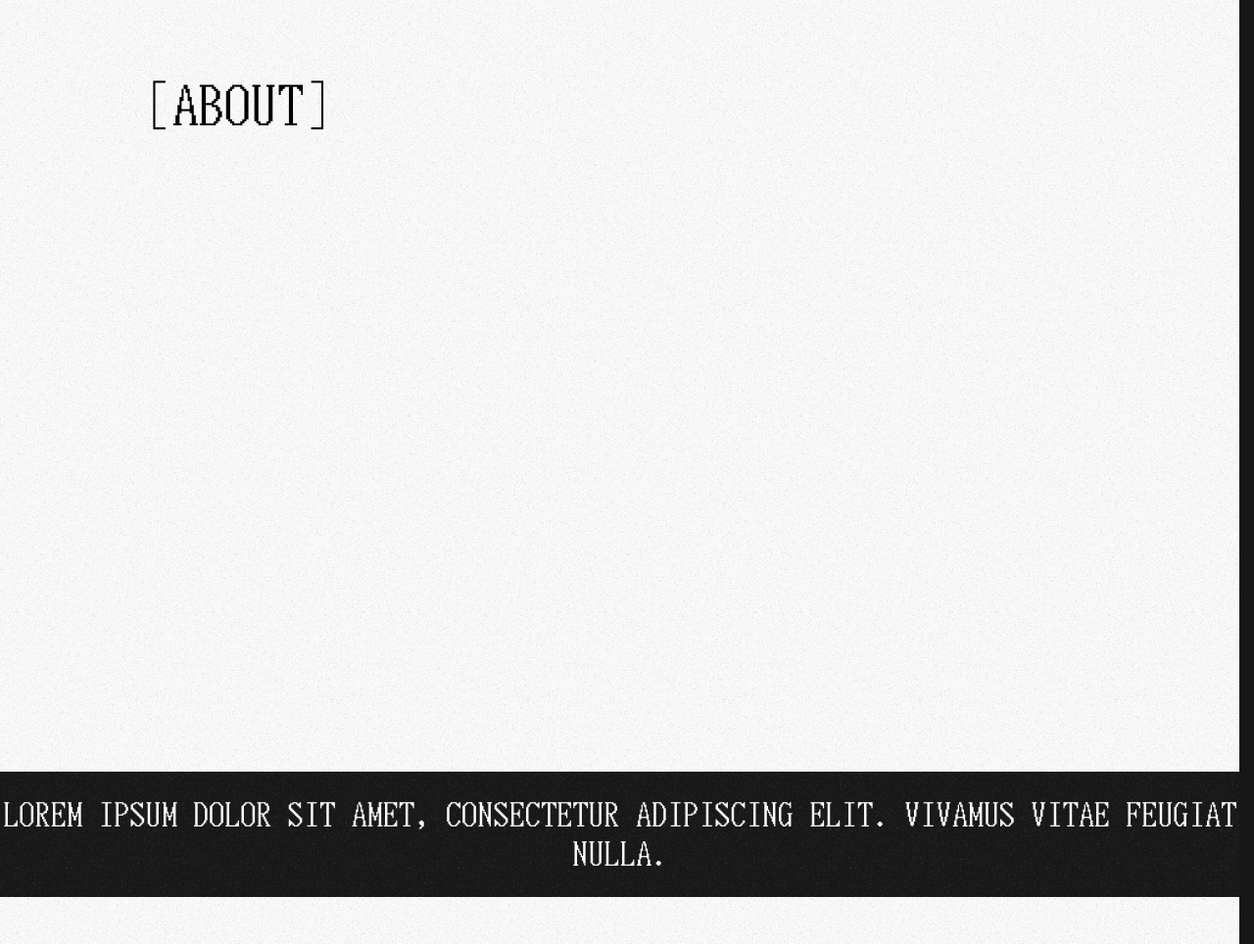
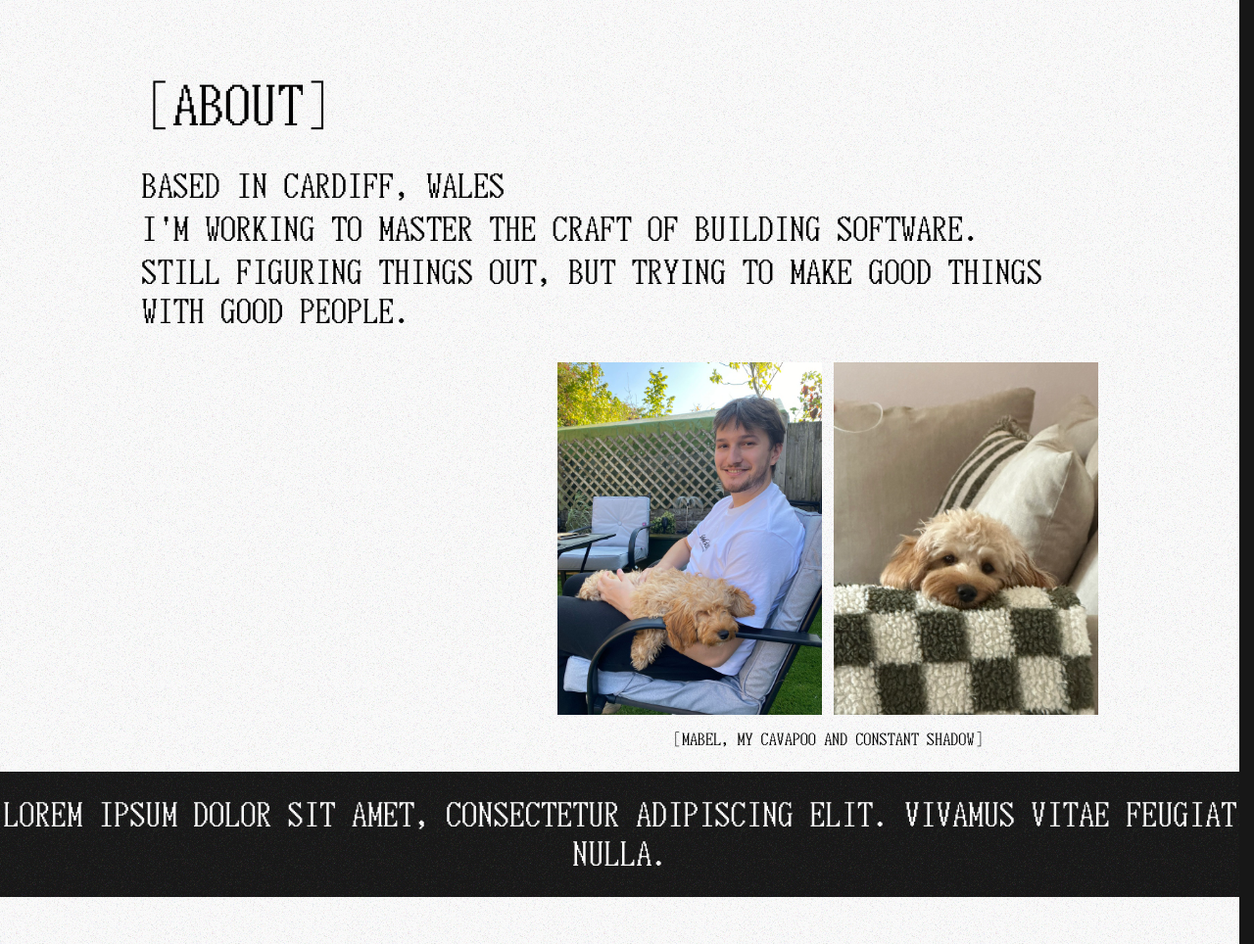
Before and after one commit to joshfootman/namtoof, an Astro site: page / in a window 1280 px wide. Shown: the part 940-1904 px from the top of the page at 98% size. Built offline with nearby package versions, Linux system fonts and the light colour scheme; Astro itself is replaced by a stand-in of ours.

Commit message:
add about

```diff
--- /dev/null
+++ b/src/components/about-image-ticker.tsx
@@ -0,0 +1,341 @@
+import React from "react";
+import gsap from "gsap";
+import { cn, usePrefersReducedMotion } from "../lib/utils";
+
+const IMAGE_FRAMES = [
+  {
+    images: [
+      { src: "/about/mabel1.jpeg", alt: "Mabel" },
+      { src: "/about/mabel2.jpeg", alt: "Mabel" },
+    ],
+    text: "Mabel, my cavapoo and constant shadow",
+  },
+  {
+    images: [
+      { src: "/about/us.jpeg", alt: "Us" },
+      { src: "/about/us2.png", alt: "Us" },
+    ],
+    text: "The love of my life",
+  },
+  {
+    images: [
+      { src: "/about/mabel3.jpeg", alt: "Mabel" },
+      { src: "/about/mabel4.jpeg", alt: "Mabel" },
+    ],
+    text: "More Mabel, because two photos were not enough",
+  },
+  {
+    images: [
+      { src: "/about/tenby1.jpeg", alt: "Tenby" },
+      { src: "/about/tenby2.jpeg", alt: "Tenby" },
+    ],
+    text: "Wales, a beautiful country",
+  },
+  {
+    images: [
+      { src: "/about/hachikō.jpeg", alt: "Hachiko" },
+      { src: "/about/kyoto.jpeg", alt: "Kyoto" },
+    ],
+    text: "Japan, my favourite holiday so far",
+  },
+  {
+    images: [
+      { src: "/about/katowice.jpeg", alt: "Katowice" },
+      { src: "/about/donut.png", alt: "Donut" },
+    ],
+    text: "Sidequests and hobbies",
+  },
+  {
+    images: [
+      { src: "/about/paella.jpeg", alt: "Paella" },
+      { src: "/about/katsu.jpeg", alt: "Katsu" },
+    ],
+    text: "Paella first, katsu curry close behind",
+  },
+];
+
+const INTERVAL_MS = 5600;
+const TRANSITION_DURATION_MS = 660;
+const PAIR_GAP = "4dvh";
+
+export function AboutImageTicker({
+  className,
+  ...props
+}: React.ComponentProps<"div">) {
+  const [entered, setEntered] = React.useState(false);
+  const [revealed, setRevealed] = React.useState(false);
+  const [index, setIndex] = React.useState(0);
+  const [nextIndex, setNextIndex] = React.useState(1);
+  const [animating, setAnimating] = React.useState(false);
+  const tickerRef = React.useRef<HTMLDivElement>(null);
+  const prefersReducedMotion = usePrefersReducedMotion();
+
+  React.useEffect(() => {
+    const ticker = tickerRef.current;
+    if (!ticker) return;
+
+    const observer = new IntersectionObserver(
+      ([entry]) => {
+        if (!entry?.isIntersecting) return;
+        setEntered(true);
+        observer.disconnect();
+      },
+      {
+        rootMargin: "0px 0px -33.3% 0px",
+        threshold: 0.4,
+      },
+    );
+
+    observer.observe(ticker);
+
+    return () => observer.disconnect();
+  }, []);
+
+  React.useEffect(() => {
+    if (!prefersReducedMotion) return;
+    setEntered(true);
+    setRevealed(true);
+  }, [prefersReducedMotion]);
+
+  React.useEffect(() => {
+    if (!revealed) return;
+
+    if (prefersReducedMotion || IMAGE_FRAMES.length < 2) {
+      setIndex(0);
+      setNextIndex(1);
+      setAnimating(false);
+      return;
+    }
+
+    if (animating) return;
+
+    const interval = window.setInterval(() => {
+      setNextIndex((index + 1) % IMAGE_FRAMES.length);
+      setAnimating(true);
+    }, INTERVAL_MS);
+
+    return () => window.clearInterval(interval);
+  }, [animating, index, prefersReducedMotion, revealed]);
+
+  const handleTransitionEnd = (
+    event: React.TransitionEvent<HTMLDivElement>,
+  ) => {
+    if (event.propertyName !== "transform") return;
+
+    if (!revealed) {
+      setRevealed(true);
+      return;
+    }
+
+    setIndex(nextIndex);
+    setNextIndex((nextIndex + 1) % IMAGE_FRAMES.length);
+    setAnimating(false);
+  };
+
+  return (
+    <div
+      ref={tickerRef}
+      data-entered={entered}
+      className={cn("ml-auto w-fit", className)}
+      {...props}
+    >
+      <div className="h-[30dvh] overflow-hidden md:h-[45dvh]">
+        <div
+          className={cn(
+            "flex flex-col motion-reduce:transition-none",
+            animating || !revealed
+              ? "transition-transform ease-out"
+              : "transition-none",
+          )}
+          style={{
+            gap: PAIR_GAP,
+            transitionDuration: `${TRANSITION_DURATION_MS}ms`,
+            transform:
+              !entered && !prefersReducedMotion
+                ? "translateY(100%)"
+                : animating && !prefersReducedMotion
+                  ? `translateY(calc(-50% - ${PAIR_GAP} / 2))`
+                  : "translateY(0)",
+          }}
+          onTransitionEnd={handleTransitionEnd}
+        >
+          <ImagePair images={(IMAGE_FRAMES[index] ?? IMAGE_FRAMES[0]).images} />
+          <ImagePair
+            images={(IMAGE_FRAMES[nextIndex] ?? IMAGE_FRAMES[0]).images}
+          />
+        </div>
+      </div>
+      <CaptionTicker
+        currentText={(IMAGE_FRAMES[index] ?? IMAGE_FRAMES[0]).text}
+        nextText={(IMAGE_FRAMES[nextIndex] ?? IMAGE_FRAMES[0]).text}
+        entered={entered}
+        revealed={revealed}
+        animating={animating}
+        prefersReducedMotion={prefersReducedMotion}
+      />
+    </div>
+  );
+}
+
+function ImagePair({
+  images,
+}: {
+  images: (typeof IMAGE_FRAMES)[number]["images"];
+}) {
+  return (
+    <div className="flex h-[30dvh] justify-end gap-2 md:h-[45dvh] md:gap-3">
+      {images.map((image) => (
+        <img
+          key={image.src}
+          src={image.src}
+          alt={image.alt}
+          loading="lazy"
+          className="aspect-3/4 h-full w-auto object-cover"
+        />
+      ))}
+    </div>
+  );
+}
+
+function CaptionTicker({
+  currentText,
+  nextText,
+  entered,
+  revealed,
+  animating,
+  prefersReducedMotion,
+}: {
+  currentText: string;
+  nextText: string;
+  entered: boolean;
+  revealed: boolean;
+  animating: boolean;
+  prefersReducedMotion: boolean;
+}) {
+  const currentRef = React.useRef<HTMLParagraphElement>(null);
+  const nextRef = React.useRef<HTMLParagraphElement>(null);
+
+  React.useLayoutEffect(() => {
+    const current = currentRef.current;
+    const next = nextRef.current;
+
+    if (!current || !next) return;
+
+    if (prefersReducedMotion) {
+      gsap.set(current, { xPercent: -50, yPercent: 0, autoAlpha: 1 });
+      gsap.set(next, { xPercent: -50, yPercent: 100, autoAlpha: 0 });
+      return;
+    }
+
+    if (!entered) {
+      gsap.set(current, { xPercent: -50, yPercent: 100, autoAlpha: 1 });
+      gsap.set(next, { xPercent: -50, yPercent: 100, autoAlpha: 0 });
+      return;
+    }
+
+    if (!revealed) {
+      gsap.to(current, {
+        xPercent: -50,
+        yPercent: 0,
+        autoAlpha: 1,
+        duration: TRANSITION_DURATION_MS / 1000,
+        ease: "power2.out",
+      });
+      gsap.set(next, { xPercent: -50, yPercent: 100, autoAlpha: 0 });
+      return;
+    }
+
+    if (!animating) {
+      gsap.set(current, { xPercent: -50, yPercent: 0, autoAlpha: 1 });
+      gsap.set(next, { xPercent: -50, yPercent: 100, autoAlpha: 0 });
+      return;
+    }
+
+    const timeline = gsap.timeline();
+
+    timeline
+      .to(current, {
+        xPercent: -50,
+        yPercent: -100,
+        autoAlpha: 0,
+        duration: 0.48,
+        ease: "power2.out",
+      })
+      .fromTo(
+        next,
+        { xPercent: -50, yPercent: 100, autoAlpha: 0 },
+        {
+          xPercent: -50,
+          yPercent: 0,
+          autoAlpha: 1,
+          duration: 0.48,
+          ease: "power2.out",
+        },
+        0,
+      );
+
+    return () => {
+      timeline.kill();
+    };
+  }, [
+    animating,
+    currentText,
+    entered,
+    nextText,
+    prefersReducedMotion,
+    revealed,
+  ]);
+
+  return (
+    <div className="mt-3 flex w-full justify-center overflow-visible text-center text-sm uppercase md:mt-4 md:text-lg">
+      <div className="relative grid h-[1em] overflow-hidden leading-none">
+        {IMAGE_FRAMES.map((frame) => (
+          <CaptionLine
+            key={frame.text}
+            aria-hidden="true"
+            className="invisible col-start-1 row-start-1"
+          >
+            {frame.text}
+          </CaptionLine>
+        ))}
+        <CaptionLine
+          ref={currentRef}
+          className="pointer-events-none absolute top-0 left-1/2"
+        >
+          {currentText}
+        </CaptionLine>
+        <CaptionLine
+          ref={nextRef}
+          aria-hidden="true"
+          className="pointer-events-none absolute top-0 left-1/2"
+        >
+          {nextText}
+        </CaptionLine>
+      </div>
+    </div>
+  );
+}
+
+const CaptionLine = React.forwardRef<
+  HTMLParagraphElement,
+  React.ComponentProps<"p">
+>(({ children, className, ...props }, ref) => (
+  <p
+    ref={ref}
+    className={cn(
+      "inline-flex w-max items-baseline justify-center leading-none whitespace-nowrap [text-box:trim-both_cap_alphabetic]",
+      className,
+    )}
+    {...props}
+  >
+    <span aria-hidden="true" className="mr-[0.25ch]">
+      [
+    </span>
+    <span>{children}</span>
+    <span aria-hidden="true" className="ml-[0.25ch]">
+      ]
+    </span>
+  </p>
+));
+
+CaptionLine.displayName = "CaptionLine";
--- a/src/pages/index.astro
+++ b/src/pages/index.astro
@@ -1,4 +1,5 @@
 ---
+import { AboutImageTicker } from "../components/about-image-ticker";
 import { Navbar } from "../components/navbar";
 import { RoleTicker } from "../components/role-ticker";
 import { Title } from "../components/title";
@@ -79,6 +80,17 @@ import "../styles/global.css";
       class="flex h-screen w-full flex-col bg-noise px-8 py-[11.25dvh] lg:px-[11.25dvw]"
     >
       <Title text="ABOUT" client:load />
+      <div
+        class="flex flex-1 flex-col gap-1 py-8 text-2xl uppercase sm:text-3xl lg:text-4xl"
+      >
+        <p>based in cardiff, wales</p>
+        <p>I'm working to master the craft of building software.</p>
+        <p>
+          STILL FIGURING THINGS OUT, BUT TRYING TO MAKE GOOD THINGS WITH GOOD
+          PEOPLE.
+        </p>
+      </div>
+      <AboutImageTicker client:load />
     </section>
     <div class="grid h-32 place-items-center bg-noise-secondary text-secondary">
       <p class="text-center text-sm uppercase md:text-4xl">
```
Also changed, not shown: public/about/donut.png (added), public/about/hachikō.jpeg (added), public/about/katowice.jpeg (added), public/about/katsu.jpeg (added), public/about/kyoto.jpeg (added), public/about/mabel1.jpeg (added), public/about/mabel2.jpeg (added), public/about/mabel3.jpeg (added), public/about/mabel4.jpeg (added), public/about/paella.jpeg (added), public/about/tenby1.jpeg (added), public/about/tenby2.jpeg (added), public/about/us.jpeg (added), public/about/us2.png (added).
